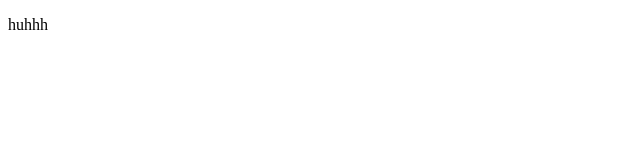
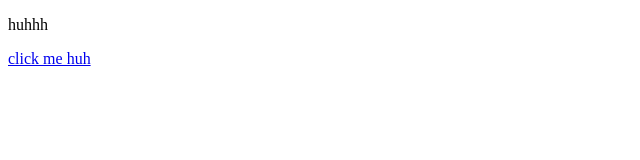
Before and after one commit to adnanjpg/nav_demo, a plain HTML site: page index.html in a window 1280 px wide. Shown: the whole page, without its empty margins (0-640 px from the left). Drawn offline with Linux system fonts and the light colour scheme.

Commit message:
add link

```diff
--- a/index.html
+++ b/index.html
@@ -7,6 +7,7 @@
 
 <body>
     <p>huhhh</p>
+    <a href="adnan://">click me huh</a>
 </body>
 
 </html>
```
